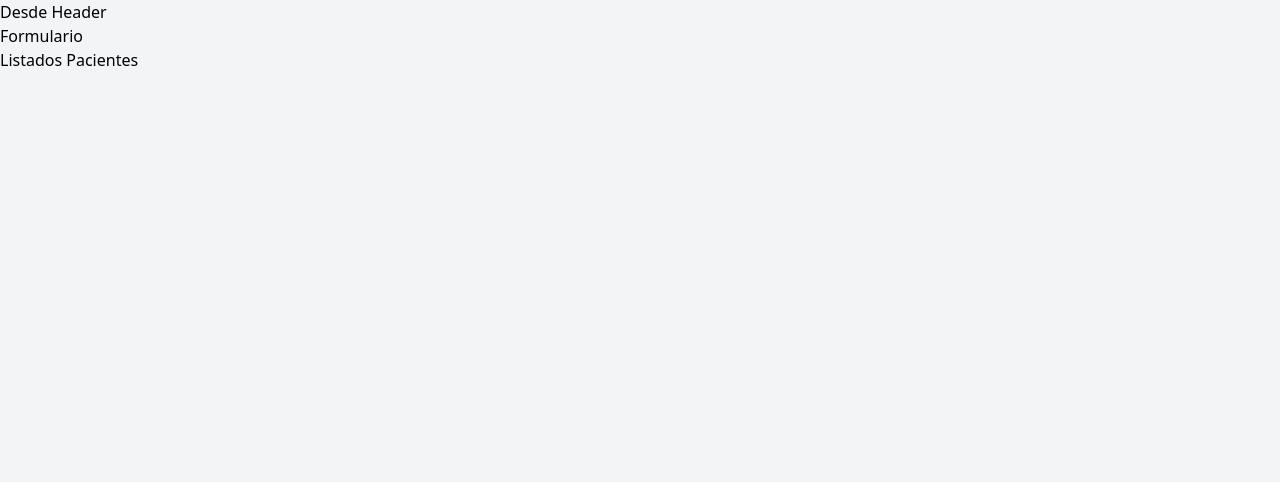
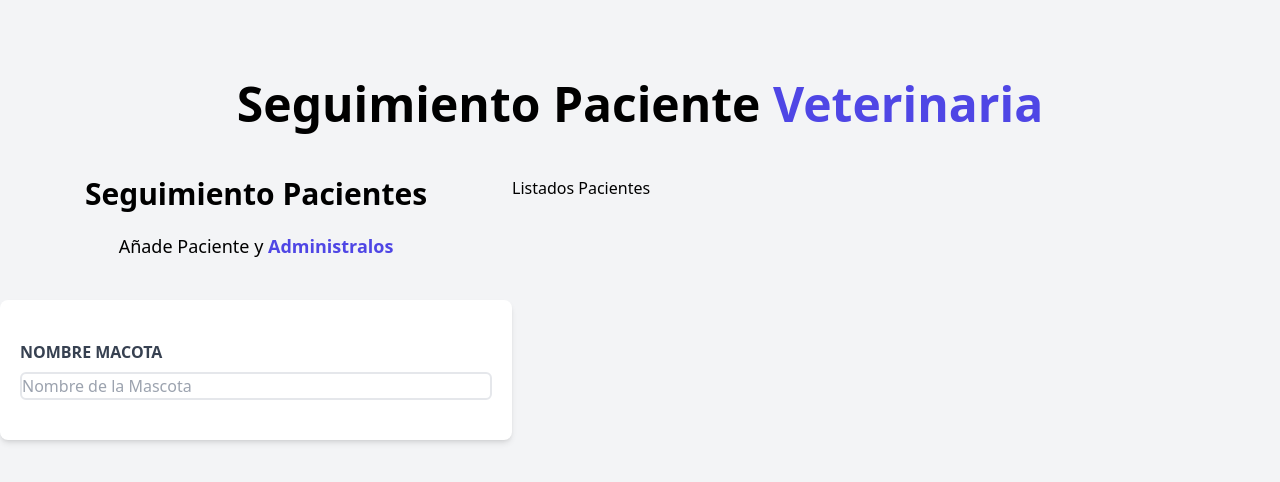
Before and after one commit to G1lber/Aprendiendo-JavaScript-React, a React (Vite) app in the folder Proyecto1/citas-react/: page / in a window 1280 px wide. Shown: the top 482 px of the page. Built offline with nearby package versions, Linux system fonts and the light colour scheme.

Commit message:
8
Minuto 45

```diff
--- a/Proyecto1/citas-react/src/App.jsx
+++ b/Proyecto1/citas-react/src/App.jsx
@@ -5,11 +5,14 @@ function App() {
   return (
     // Toda etiqueta debe tener un cierre
     //Fragment <>, </>
-    <>
+    <div className="container mx-auto mt-20">
       <Header/>
+
+      <div className="mt-12 md:flex">
       <Formulario/>
       <ListadoPacientes/>
-    </>
+      </div>
+    </div>
   )
 }
 
--- a/Proyecto1/citas-react/src/components/Formulario.jsx
+++ b/Proyecto1/citas-react/src/components/Formulario.jsx
@@ -1,8 +1,21 @@
 //rfce para mas rapido lo auto completa y hace la funcion
 const Formulario = () => {
   return (
-    <div>
-        <h2>Formulario</h2>
+    <div className="md:w-1/2 lg:w-2/5">
+        <h2 className="font-black text-3xl text-center">Seguimiento Pacientes</h2>
+        <p className="text-lg mt-5 text-center mb-10">
+          Añade Paciente y {' '}
+          <span className="text-indigo-600 font-bold">Administralos</span>
+        </p>
+        <form className="bg-white shadow-md rounded-lg py-10 px-5">
+          <label className="block text-gray-700 uppercase font-bold">Nombre Macota</label>
+
+          <input
+          type="text"
+          placeholder="Nombre de la Mascota"
+          className="border-2 w-full mt-2 placeholder-gray-400 rounded-md"
+          />
+        </form>
     </div>
   )
 }
--- a/Proyecto1/citas-react/src/components/Header.jsx
+++ b/Proyecto1/citas-react/src/components/Header.jsx
@@ -3,9 +3,11 @@
 
 const Header = () => {
   return (
-    <header>
-        <h1 className="">Desde Header</h1>
-    </header>
+    <h1 className="font-black text-5xl text-center md:w-2/3 mx-auto">
+      Seguimiento Paciente {" "}
+      <span className="text-indigo-600">Veterinaria</span>
+    </h1>
+
   )
 }
 
--- a/Proyecto1/citas-react/src/components/ListadoPacientes.jsx
+++ b/Proyecto1/citas-react/src/components/ListadoPacientes.jsx
@@ -1,6 +1,8 @@
 const ListadoPacientes = () => {
   return (
-    <h2>Listados Pacientes</h2>
+    <div className="w-1/2 lg:w-3/5">
+      <h2>Listados Pacientes</h2>
+    </div>
   )
 }
 
```
